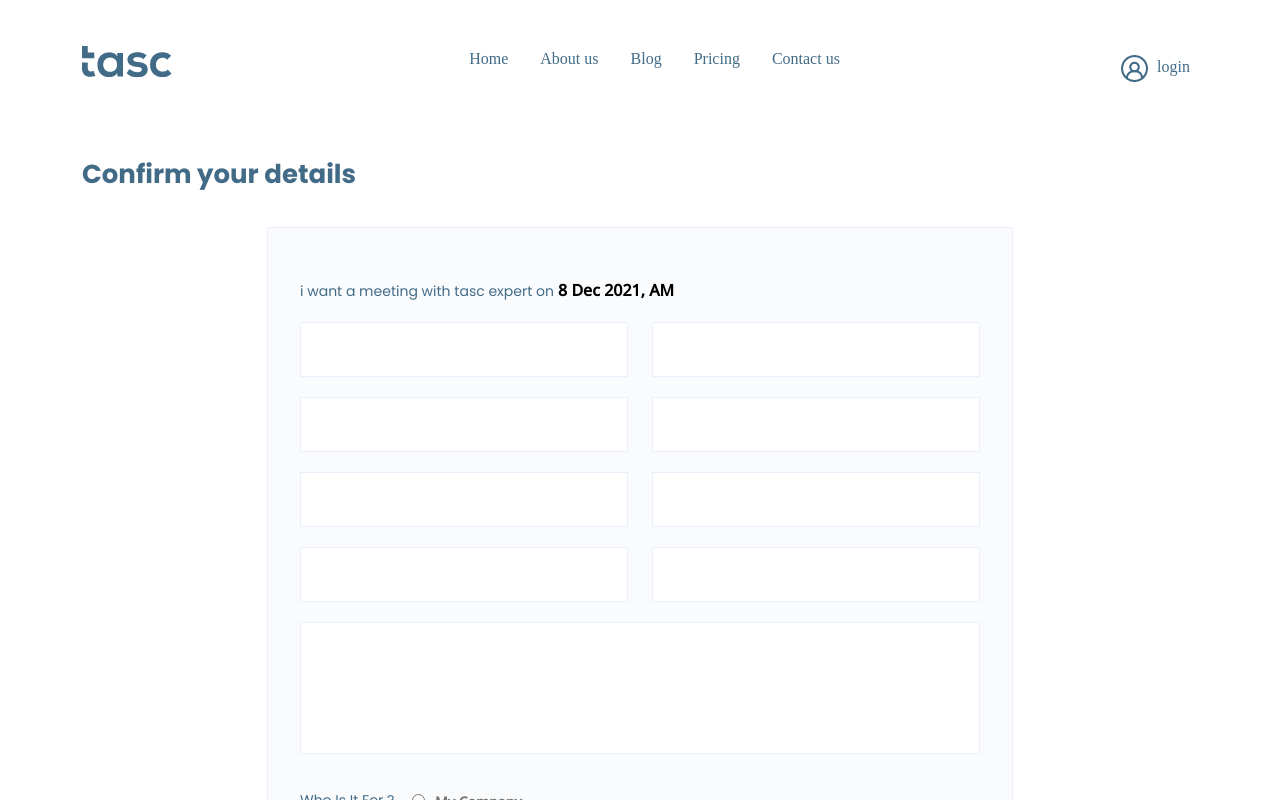
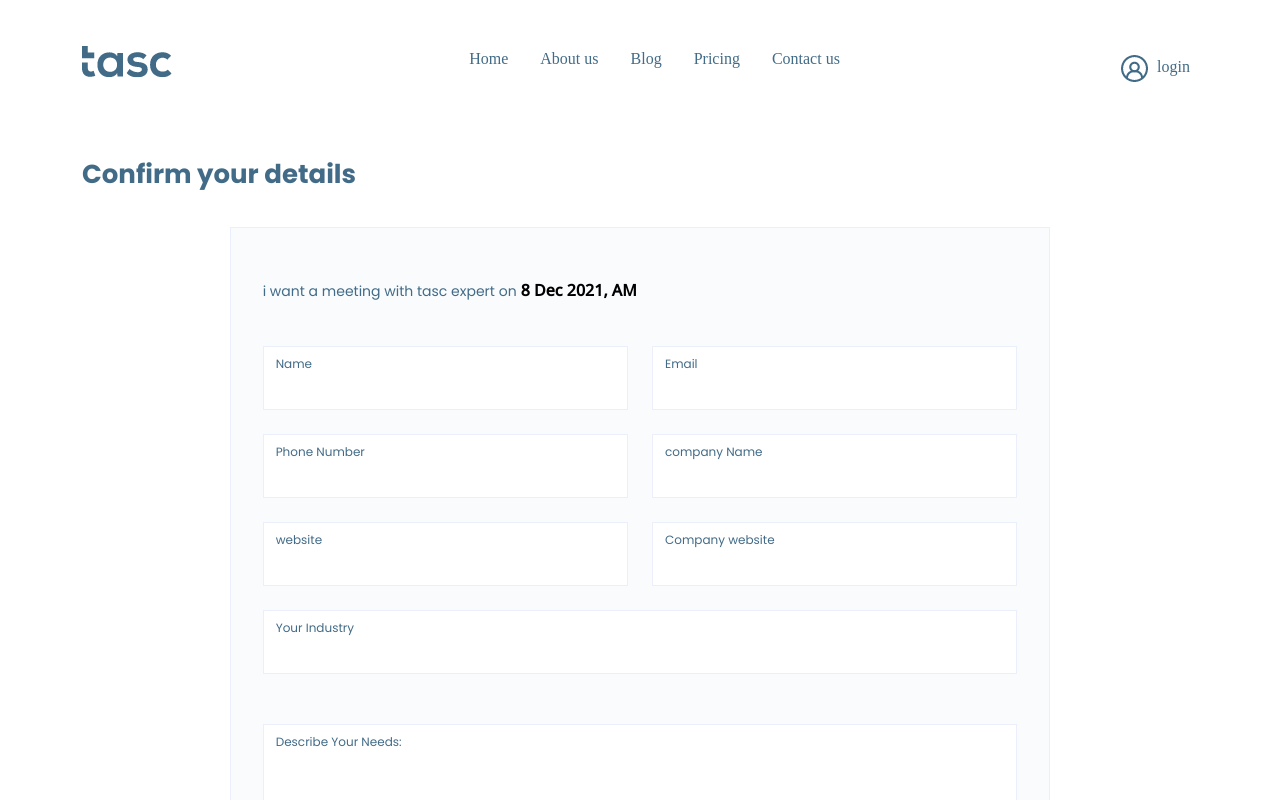
Before and after one commit to NancyAhmed97/tasc-project, a React (Create React App) app: page /Confirmyourdetails in a window 1280 px wide. Shown: the top 800 px of the page. Built offline with nearby package versions, Linux system fonts and the light colour scheme.

Commit message:
comfirmation

```diff
--- a/src/App.css
+++ b/src/App.css
@@ -0,0 +1,36 @@
+.input
+{
+    padding-left: 20px;
+    padding-top: 20px;
+    border: 1px solid #EBEFFC;
+    height: 64px;
+
+}
+.textarea{
+    padding-left: 20px;
+    padding-top: 30px;
+    border: 1px solid #EBEFFC;
+}
+.input:focus-visible{
+    outline: none;
+    box-shadow: none;
+}
+label {
+    position: relative;
+    top: 28px;
+    left: 13px;
+    font-family: "Poppins";
+    font-size: 12px;
+    color: #426B87;
+}
+/* Chrome, Safari, Edge, Opera */
+input::-webkit-outer-spin-button,
+input::-webkit-inner-spin-button {
+  -webkit-appearance: none;
+  margin: 0;
+}
+
+/* Firefox */
+input[type=number] {
+  -moz-appearance: textfield;
+}
--- a/src/Modules/Blog/Components/RelatePosts/Components/Recent posts/Components/RecentPostsContainer/RecentPostsContainer.css
+++ b/src/Modules/Blog/Components/RelatePosts/Components/Recent posts/Components/RecentPostsContainer/RecentPostsContainer.css
@@ -3,6 +3,10 @@
     font-size: 18px;
     font-weight: 600;
     font-family: "Open Sans";
+}
+.RecentPostsContainer .title
+{
+    margin-top: 40px;
 }
 .RecentPostsContainer h2::after
 {
--- a/src/Modules/Contactus/Components/GetInTouch/Components/GetInTouchForm/GetInTouchForm.js
+++ b/src/Modules/Contactus/Components/GetInTouch/Components/GetInTouchForm/GetInTouchForm.js
@@ -1,10 +1,42 @@
-import React from "react";
+import axios from "axios";
+import { Alert } from "react-bootstrap";
+import React, { useState } from "react";
 import "./GetInTouchForm.css";
 function GetInTouchForm() {
+  const [name, setName] = useState("");
+  const [email, setEmail] = useState("");
+  const [phoneNumber, setPhoneNumber] = useState("");
+  const [msg, setMsg] = useState("");
+  const [alert, setAlert] = useState(false);
+  const getData = (e) => {
+    if (e.target.id === "name") {
+      setName(e.target.value);
+    } else if (e.target.id === "email") {
+      setEmail(e.target.value);
+    } else if (e.target.id === "phone") {
+      setPhoneNumber(e.target.value);
+    } else {
+      setMsg(e.target.value);
+    }
+  };
   const sendData = (e) => {
     e.preventDefault();
-
-    console.log("hooo");
+    if (!name || !phoneNumber || !msg||!email) {
+      setAlert(true);
+    } else {
+      axios({
+        method: "post",
+        url: "http://localhost:8000/api/v1/contact",
+        data: {
+          name: name,
+          mobile: phoneNumber,
+          message: msg,
+          email: email,
+        },
+      }).then((res) => {
+        console.log(res);
+      });
+    }
   };
   return (
     <div className="GetInTouchForm">
@@ -13,12 +45,43 @@ function GetInTouchForm() {
           We’re glad to discuss your organisation’s situation. So please contact
           us via the details below, or enter your request.
         </p>
-        <input className="name w-100" type="text" placeholder="Name"/>
-        <input className="email w-100" type="email" placeholder="E-mail"/>
-        <input className="phone w-100" type="number" placeholder="Phone Number"/>
-        <textarea className="w-100" rows="4" placeholder="Your Question"></textarea>
+        <p >
+          {alert && (
+            <Alert variant={"danger"}>Please choose your avalible time</Alert>
+          )}
+        </p>
+        <label>Name</label>
+        <input
+          className="name w-100 input"
+          id="name"
+          type="text"
+          onChange={getData}
+        />
+        <label>E-mail</label>
+        <input
+          className="email w-100 input"
+          id="email"
+          type="email"
+          onChange={getData}
+        />
+        <label>Phone Number</label>
+        <input
+          className="phone w-100 input"
+          id="phone"
+          type="number"
+          onChange={getData}
+        />
+        <label>Your Question</label>
+        <textarea
+          className="w-100 input"
+          id="msg"
+          rows="4"
+          onChange={getData}
+        ></textarea>
         <div className="button">
-            <button type="submit" className="w-100">Submit</button>
+          <button type="submit" className="w-100">
+            Submit
+          </button>
         </div>
       </form>
     </div>
--- a/src/Modules/Meeting/Components/Confirmyourdetails/Components/ConfirmyourdetailsForm.css
+++ b/src/Modules/Meeting/Components/Confirmyourdetails/Components/ConfirmyourdetailsForm.css
@@ -61,8 +61,8 @@ list-style: none;
 .ConfirmyourdetailsForm input
 {
     width: 328px;
-    height: 55px;
-    margin-bottom: 20px;
+    /* height: 55px; */
+    /* margin-bottom: 20px; */
     border: 1px solid #EBEFFC;
 }
 .ConfirmyourdetailsForm input[type='radio']
@@ -78,7 +78,6 @@ list-style: none;
     margin-bottom: 20px;
     border: 1px solid #EBEFFC;
     resize: none;
-    height: 132px;
     width: 100%;
     /* width: 686px;
     height: 132px;
--- a/src/Modules/Meeting/Components/Confirmyourdetails/Components/ConfirmyourdetailsForm.js
+++ b/src/Modules/Meeting/Components/Confirmyourdetails/Components/ConfirmyourdetailsForm.js
@@ -1,7 +1,67 @@
-import React from "react";
-import { Col, Container, Row } from "react-bootstrap";
+import axios from "axios";
+import React, { useState } from "react";
+import { Alert, Col, Container, Row } from "react-bootstrap";
 import "./ConfirmyourdetailsForm.css";
 function ConfirmyourdetailsForm() {
+  const [name, setName] = useState("");
+  const [email, setEmail] = useState("");
+  const [phoneNumber, setPhoneNumber] = useState("");
+  const [des, setdes] = useState("");
+  const [companyName, setCompanyName] = useState("");
+  const [website, setWebsite] = useState("");
+  const [companySite, setCompanySite] = useState("");
+  const [industry, setIndustry] = useState("");
+  const [kind, setKind] = useState("");
+  const [alert, setAlert] = useState(false);
+  const getData = (e) => {
+    if (e.target.id === "name") {
+      setName(e.target.value);
+    } else if (e.target.id === "email") {
+      setEmail(e.target.value);
+    } else if (e.target.id === "phoneNumber") {
+      setPhoneNumber(e.target.value);
+    } else if (e.target.id === "companyName") {
+      setCompanyName(e.target.value);
+    } else if (e.target.id === "website") {
+      setWebsite(e.target.value);
+    } else if (e.target.id === "Companywebsite") {
+      setCompanySite(e.target.value);
+    } else if (e.target.id === "Industry") {
+      setIndustry(e.target.value);
+    } else if (e.target.id === "des") {
+      setdes(e.target.value);
+    } else if (e.target.id === "Company") {
+      setKind(e.target.value);
+    } else if (e.target.id === "Customers") {
+      setKind(e.target.value);
+    } else if (e.target.id === "Other") {
+      setKind(e.target.value);
+    }
+  };
+  const sendData = (e) => {
+    e.preventDefault();
+    if (!name || !phoneNumber ||!email||!companyName||!website||!companySite||!industry||!des||!kind) {
+      setAlert(true);
+    } else {
+      axios({
+        method: "post",
+        url: "http://localhost:8000/api/v1/contact",
+        data: {
+          name: name,
+          mobile: phoneNumber,
+          email: email,
+          companyName:companyName,
+          website:website,
+          companySite:companySite,
+          industry:industry,
+          des:des,
+          Kind:kind
+        },
+      }).then((res) => {
+        console.log(res);
+      });
+    }
+  };
   return (
     <div className="ConfirmyourdetailsForm">
       <Container>
@@ -9,48 +69,102 @@ function ConfirmyourdetailsForm() {
           <h2>Confirm your details</h2>
         </div>
         <div className="form">
-          <form>
+          <form onSubmit={sendData}>
             <p>
               i want a meeting with tasc expert on
-              <span> 8 Dec 2021, {localStorage.getItem("bookingTime")}
-              {localStorage.getItem("bookingTime")>"12.00"?"PM":"AM"}
+              <span>
+                {" "}
+                8 Dec 2021, {localStorage.getItem("bookingTime")}
+                {localStorage.getItem("bookingTime") > "12.00" ? "PM" : "AM"}
               </span>
             </p>
+            {alert && (
+            <Alert variant={"danger"}>Please fill all fields</Alert>
+          )}
             <Row>
               <Col md={6} xs={12}>
-                <input />
+                <label>Name</label>
+                <input
+                  className="name w-100 input"
+                  id="name"
+                  type="text"
+                  onChange={getData}
+                />
               </Col>
               <Col md={6} xs={12}>
-                <input />
+                <label>Email</label>
+
+                <input
+                  className="email w-100 input"
+                  id="email"
+                  type="email"
+                  onChange={getData}
+                />
               </Col>
             </Row>
             <Row>
               <Col md={6} xs={12}>
-                <input />
+                <label>Phone Number</label>
+                <input
+                  className="phone w-100 input"
+                  id="phoneNumber"
+                  type="number"
+                  onChange={getData}
+                />
               </Col>
               <Col md={6} xs={12}>
-                <input />
+                <label>company Name</label>
+
+                <input
+                  className="companyName w-100 input"
+                  id="companyName"
+                  type="text"
+                  onChange={getData}
+                />
               </Col>
             </Row>
             <Row>
               <Col md={6} xs={12}>
-                <input />
+                <label>website</label>
+                <input
+                  className="website w-100 input"
+                  id="website"
+                  type="text"
+                  onChange={getData}
+                />
               </Col>
               <Col md={6} xs={12}>
-                <input />
-              </Col>
-            </Row>
-            <Row>
-              <Col md={6} xs={12}>
-                <input />
-              </Col>
-              <Col md={6} xs={12}>
-                <input />
+                <label>Company website</label>
+
+                <input
+                  className="Companywebsite w-100 input"
+                  id="Companywebsite"
+                  type="text"
+                  onChange={getData}
+                />
               </Col>
             </Row>
             <Row>
               <Col md={12} xs={12}>
-                <textarea></textarea>
+                <label> Your Industry</label>
+                <textarea
+                  className="Industry w-100 input"
+                  id="Industry"
+                  type="text"
+                  onChange={getData}
+                ></textarea>{" "}
+              </Col>
+            </Row>
+            <Row>
+              <Col md={12} xs={12}>
+                <label> Describe Your Needs:</label>
+                <textarea
+                  className="des w-100 textarea"
+                  id="des"
+                  rows="4"
+                  type="text"
+                  onChange={getData}
+                ></textarea>{" "}
               </Col>
             </Row>
             <Row>
@@ -58,15 +172,33 @@ function ConfirmyourdetailsForm() {
                 Who Is It For ?
                 <ul>
                   <li>
-                    <input type="radio" />
+                    <input
+                      type="radio"
+                      id="Company"
+                      name="kind"
+                      value="My Company"
+                      onChange={getData}
+                    />
                     My Company
                   </li>
                   <li>
-                    <input type="radio" />
+                    <input
+                      type="radio"
+                      id="Other"
+                      name="kind"
+                      value="Other"
+                      onChange={getData}
+                    />
                     Other
                   </li>
                   <li>
-                    <input type="radio" />
+                    <input
+                      type="radio"
+                      id="Customers"
+                      name="kind"
+                      onChange={getData}
+                      value=" One of my Customers"
+                    />
                     One of my Customers
                   </li>
                 </ul>
```
Also changed, not shown: src/Modules/Blog/Components/RelatePosts/Components/Recent posts/Components/RecentPostsContainer/RecentPostsContainer.js (+18 -12 lines), src/Modules/Contactus/Components/GetInTouch/Components/GetInTouchForm/GetInTouchForm.css (+9 -3 lines).
